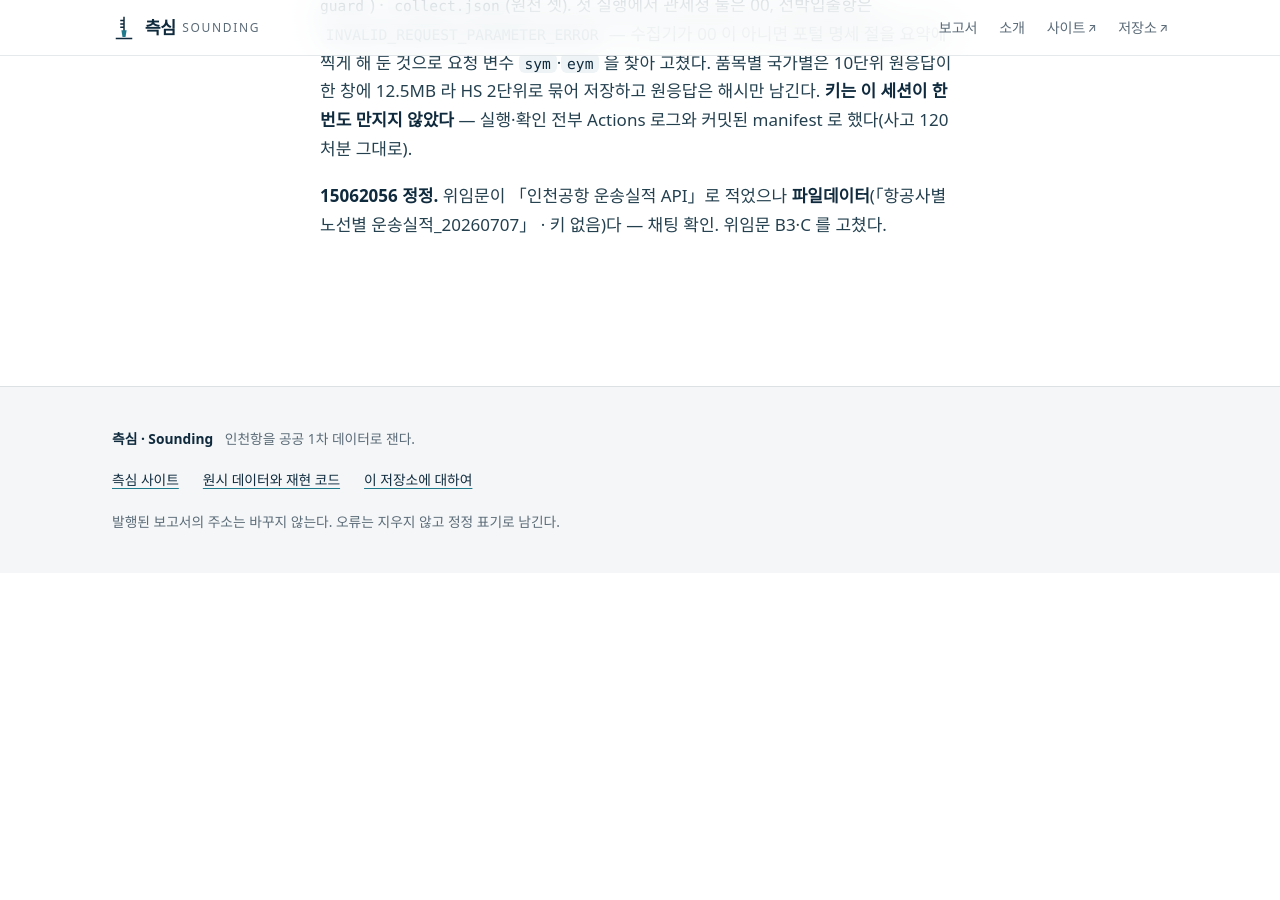
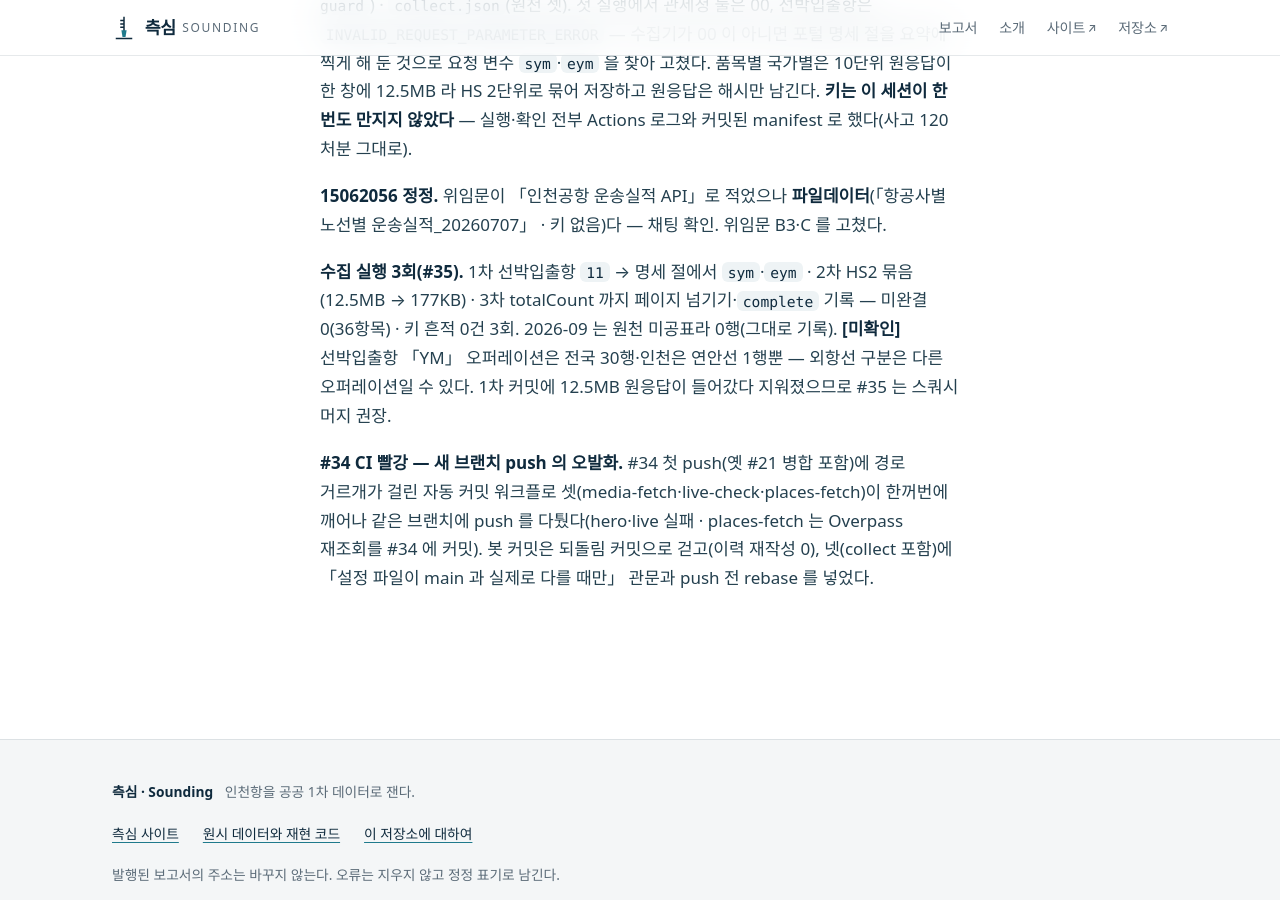
Before and after one commit to jisangj03-dev/incheon-port-analysis, a Jekyll site: the page built from docs/작업기록.md, in a window 1280 px wide and 900 px high, scrolled down 155559 px. Built offline with Jekyll 4.4.1, drawn with Linux system fonts in a browser that asks for light colours; some web fonts are replaced; our own code applies the rules of GitHub Pages for plain Markdown files; before the commit the page ends 156132 px from its top, so only the background shows below that.

Commit message:
53차 이어서 기록 — 수집 실행 3회 결과 · #34 CI 오발화 경위
Co-Authored-By: Claude Opus 5.5 <noreply@anthropic.com>
Claude-Session: https://claude.ai/code/session_01L59oEoiMW7KHoJRFFkcN4Q

```diff
--- a/docs/작업기록.md
+++ b/docs/작업기록.md
@@ -3507,3 +3507,7 @@ mail-02 의 기고 전속 조건(원문 게재 요구 여부)은 mail-01 때와
 **#35 예약 수집.** `collect.yml`(매월 16·24일 + 수동 + claude/ push) · `collect.py`(달마다 받기 · 요청 달 맨 앞 열 · 응답 SHA-256 manifest · 키 지움 · `--guard`) · `collect.json`(원천 셋). 첫 실행에서 관세청 둘은 00, 선박입출항은 `INVALID_REQUEST_PARAMETER_ERROR` — 수집기가 00 이 아니면 포털 명세 절을 요약에 찍게 해 둔 것으로 요청 변수 `sym`·`eym` 을 찾아 고쳤다. 품목별 국가별은 10단위 원응답이 한 창에 12.5MB 라 HS 2단위로 묶어 저장하고 원응답은 해시만 남긴다. **키는 이 세션이 한 번도 만지지 않았다** — 실행·확인 전부 Actions 로그와 커밋된 manifest 로 했다(사고 120 처분 그대로).
 
 **15062056 정정.** 위임문이 「인천공항 운송실적 API」로 적었으나 **파일데이터**(「항공사별 노선별 운송실적_20260707」 · 키 없음)다 — 채팅 확인. 위임문 B3·C 를 고쳤다.
+
+**수집 실행 3회(#35).** 1차 선박입출항 `11` → 명세 절에서 `sym`·`eym` · 2차 HS2 묶음(12.5MB → 177KB) · 3차 totalCount 까지 페이지 넘기기·`complete` 기록 — 미완결 0(36항목) · 키 흔적 0건 3회. 2026-09 는 원천 미공표라 0행(그대로 기록). **[미확인]** 선박입출항 「YM」 오퍼레이션은 전국 30행·인천은 연안선 1행뿐 — 외항선 구분은 다른 오퍼레이션일 수 있다. 1차 커밋에 12.5MB 원응답이 들어갔다 지워졌으므로 #35 는 스쿼시 머지 권장.
+
+**#34 CI 빨강 — 새 브랜치 push 의 오발화.** #34 첫 push(옛 #21 병합 포함)에 경로 거르개가 걸린 자동 커밋 워크플로 셋(media-fetch·live-check·places-fetch)이 한꺼번에 깨어나 같은 브랜치에 push 를 다퉜다(hero·live 실패 · places-fetch 는 Overpass 재조회를 #34 에 커밋). 봇 커밋은 되돌림 커밋으로 걷고(이력 재작성 0), 넷(collect 포함)에 「설정 파일이 main 과 실제로 다를 때만」 관문과 push 전 rebase 를 넣었다.
```
